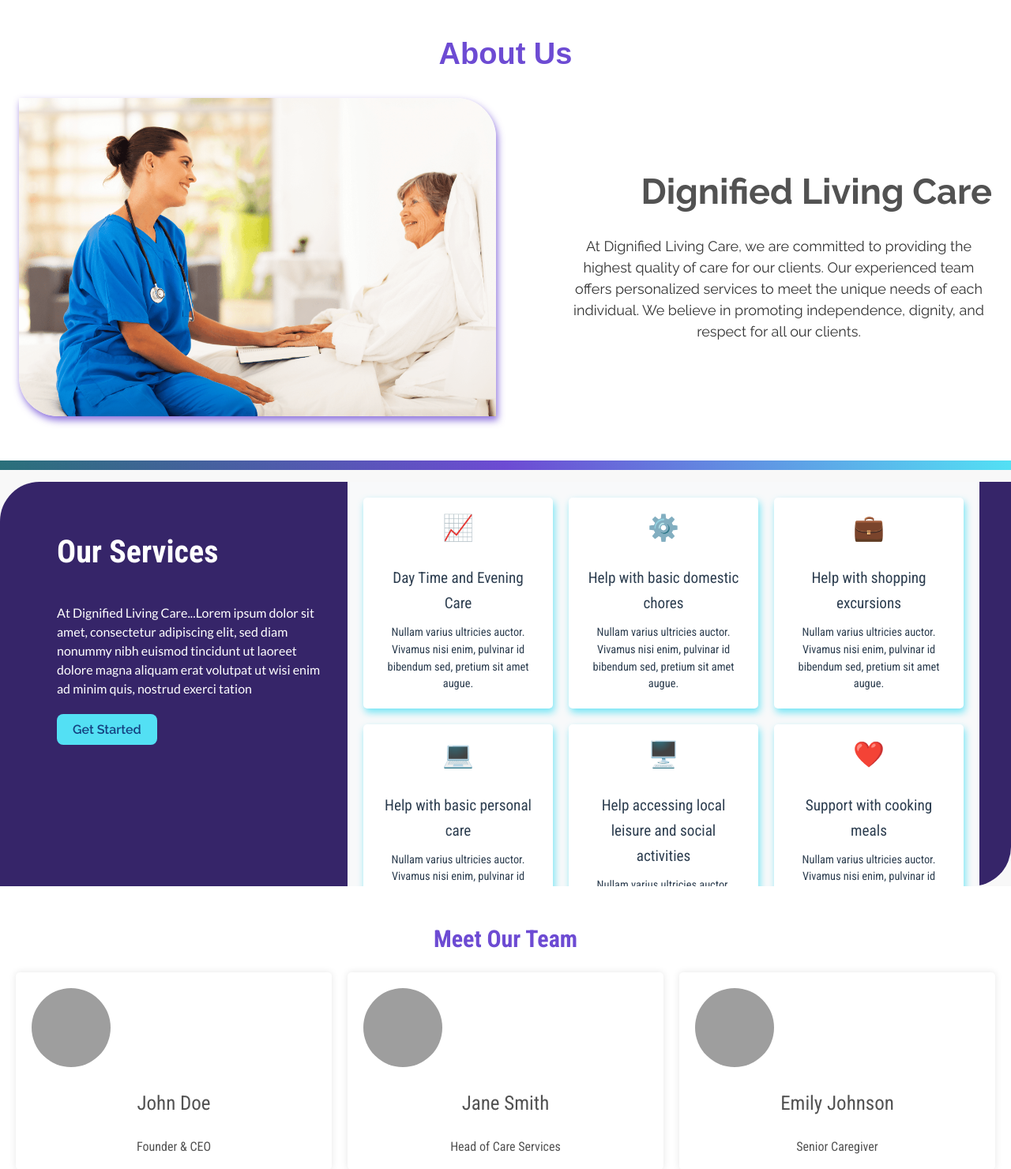
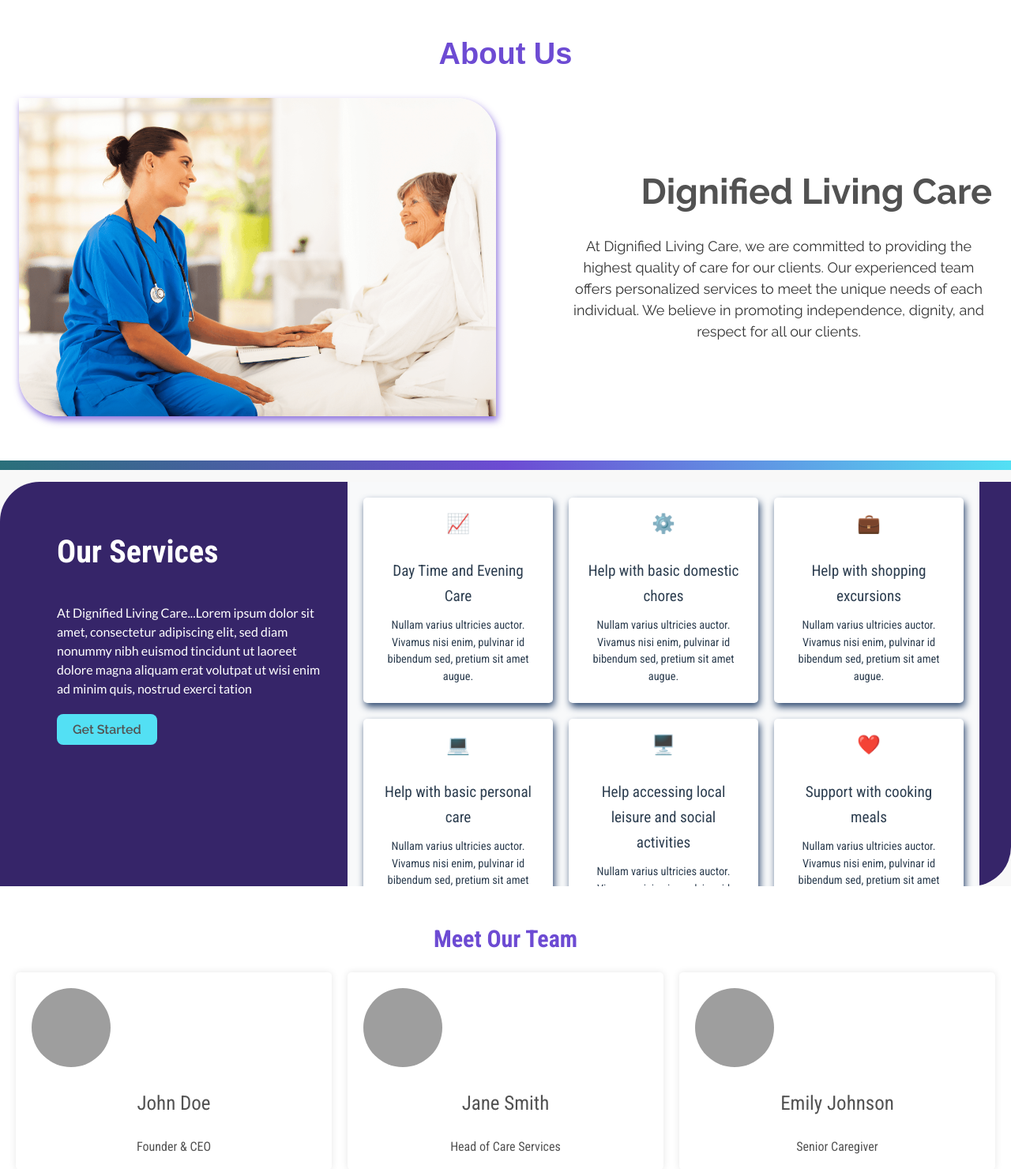
Before and after one commit to AyomideKayode/dignified_care, a Flask app: page / in a window 1280 px wide. Shown: the part 1198-2678 px from the top of the page at 79% size. Run offline with Flask 3, Linux system fonts and the light colour scheme; some web fonts are replaced; grey boxes are pictures that could not be loaded.

Commit message:
Services Section modified.🚧

```diff
--- a/static/css/main.css
+++ b/static/css/main.css
@@ -557,7 +557,7 @@ em {
 
 .services-intro p {
   font-size: 16px;
-  font-family: "Lato", sans-serif;
+  font-family: 'Lato', sans-serif;
   line-height: 1.5;
   margin-bottom: 20px;
 }
@@ -572,8 +572,14 @@ em {
   font-size: 1em;
 }
 
+.btn:hover {
+  background-color: var(--pastelgreen);
+  color: var(--violet);
+  transform: scale(1.1);
+}
+
 .services-grid {
-  width: var(--dl-size-size-bigtabwidth);
+  max-width: 960px;
   height: 512px;
   display: grid;
   grid-template-columns: repeat(3, 1fr);
@@ -582,19 +588,22 @@ em {
   padding: 20px;
   gap: 20px;
   overflow: scroll;
+  scrollbar-width: none;
 }
 
 .service-item {
-  flex: 1 1 calc(25% - 30px);
   background-color: #ffffff;
+  height: 260px;
   border-radius: 5px;
   padding: 20px;
   text-align: center;
-  box-shadow: 2px 5px 10px rgba(83, 224, 244, 0.8);
+  position: relative;
+  box-shadow: 2px 5px 10px #304b72;
+  transition: all 0.3s cubic-bezier(0.02, 0.01, 0.47, 1);
 }
 
-.icon {
-  font-size: 2em;
+.service-item .icon {
+  font-size: 1.5rem;
   margin-bottom: 10px;
 }
 
@@ -606,6 +615,60 @@ em {
 .service-item p {
   font-size: 0.9em;
   line-height: 1.5;
+}
+
+.service-item:hover {
+  /* border: none; */
+  box-shadow: 2px 5px 10px #51389e;
+  animation: rotate 0.7s ease-in-out both;
+}
+
+.service-item:before,
+.section-item:after {
+  content: '';
+  background: #22a6b3;
+  width: 180px;
+  height: 180px;
+  border-radius: 50%;
+  opacity: 0;
+  position: absolute;
+  right: 0;
+  bottom: -80px;
+  z-index: -1;
+  transform: translate(100%, -25%) translate3d(0, 0, 0);
+  transition: all 0.15s cubic-bezier(0.02, 0.01, 0.47, 1);
+}
+
+.section-item:hover:before,
+.section-item:hover:after {
+  opacity: 0.15;
+}
+
+.section-item:hover:before {
+  transform: translate3d(50%, 0, 0) scale(0.9);
+}
+
+.section-item:hover:after {
+  transform: translate(50%, 0, 0) scale(1.1);
+}
+
+/* animations */
+@keyframes rotate {
+  0% {
+    transform: rotate(0deg);
+  }
+  25% {
+    transform: rotate(3deg);
+  }
+  50% {
+    transform: rotate(-3deg);
+  }
+  75% {
+    transform: rotate(1deg);
+  }
+  100% {
+    transform: rotate(0deg);
+  }
 }
 
 /*==========================================================================
@@ -779,3 +842,11 @@ footer ul li a {
   color: #fff;
   text-decoration: none;
 }
+
+@media (max-width: 768px) {
+  .services {
+    grid-template-columns: 1fr;
+    max-width: var(--dl-size-size-tabmaxwidth);
+  }
+
+}
--- a/templates/index.html
+++ b/templates/index.html
@@ -100,13 +100,15 @@
           dolore magna aliquam erat volutpat ut wisi enim ad minim quis, nostrud
           exerci tation
         </p>
-        <button class="btn">Get Started</button>
+        <button class="btn">
+          <a href="#contact">Get Started</a>
+        </button>
       </div>
       <div class="services-grid">
         <div class="service-item">
           <div class="icon">📈</div>
           <h3>Day Time and Evening Care</h3>
-          <p>
+          <p class="content">
             Nullam varius ultricies auctor. Vivamus nisi enim, pulvinar id
             bibendum sed, pretium sit amet augue.
           </p>
@@ -114,7 +116,7 @@
         <div class="service-item">
           <div class="icon">⚙️</div>
           <h3>Help with basic domestic chores</h3>
-          <p>
+          <p class="content">
             Nullam varius ultricies auctor. Vivamus nisi enim, pulvinar id
             bibendum sed, pretium sit amet augue.
           </p>
@@ -122,7 +124,7 @@
         <div class="service-item">
           <div class="icon">💼</div>
           <h3>Help with shopping excursions</h3>
-          <p>
+          <p class="content">
             Nullam varius ultricies auctor. Vivamus nisi enim, pulvinar id
             bibendum sed, pretium sit amet augue.
           </p>
@@ -130,7 +132,7 @@
         <div class="service-item">
           <div class="icon">💻</div>
           <h3>Help with basic personal care</h3>
-          <p>
+          <p class="content">
             Nullam varius ultricies auctor. Vivamus nisi enim, pulvinar id
             bibendum sed, pretium sit amet augue.
           </p>
@@ -138,7 +140,7 @@
         <div class="service-item">
           <div class="icon">🖥️</div>
           <h3>Help accessing local leisure and social activities</h3>
-          <p>
+          <p class="content">
             Nullam varius ultricies auctor. Vivamus nisi enim, pulvinar id
             bibendum sed, pretium sit amet augue.
           </p>
@@ -146,7 +148,7 @@
         <div class="service-item">
           <div class="icon">❤️</div>
           <h3>Support with cooking meals</h3>
-          <p>
+          <p class="content">
             Nullam varius ultricies auctor. Vivamus nisi enim, pulvinar id
             bibendum sed, pretium sit amet augue.
           </p>
@@ -154,7 +156,7 @@
         <div class="service-item">
           <div class="icon">📈</div>
           <h3>Providing companionship</h3>
-          <p>
+          <p class="content">
             Nullam varius ultricies auctor. Vivamus nisi enim, pulvinar id
             bibendum sed, pretium sit amet augue.
           </p>
@@ -162,7 +164,7 @@
         <div class="service-item">
           <div class="icon">⚙️</div>
           <h3>Support with medication</h3>
-          <p>
+          <p class="content">
             Nullam varius ultricies auctor. Vivamus nisi enim, pulvinar id
             bibendum sed, pretium sit amet augue.
           </p>
@@ -170,7 +172,7 @@
         <div class="service-item">
           <div class="icon">💼</div>
           <h3>Overnight Care</h3>
-          <p>
+          <p class="content">
             Nullam varius ultricies auctor. Vivamus nisi enim, pulvinar id
             bibendum sed, pretium sit amet augue.
           </p>
@@ -178,7 +180,7 @@
         <div class="service-item">
           <div class="icon">💻</div>
           <h3>Specialist Care</h3>
-          <p>
+          <p class="content">
             Nullam varius ultricies auctor. Vivamus nisi enim, pulvinar id
             bibendum sed, pretium sit amet augue.
           </p>
@@ -186,7 +188,7 @@
         <div class="service-item">
           <div class="icon">🖥️</div>
           <h3>24 Hr Live In Care</h3>
-          <p>
+          <p class="content">
             Nullam varius ultricies auctor. Vivamus nisi enim, pulvinar id
             bibendum sed, pretium sit amet augue.
           </p>
@@ -194,7 +196,7 @@
         <div class="service-item">
           <div class="icon">❤️</div>
           <h3>Respite Care</h3>
-          <p>
+          <p class="content">
             Nullam varius ultricies auctor. Vivamus nisi enim, pulvinar id
             bibendum sed, pretium sit amet augue.
           </p>
```
